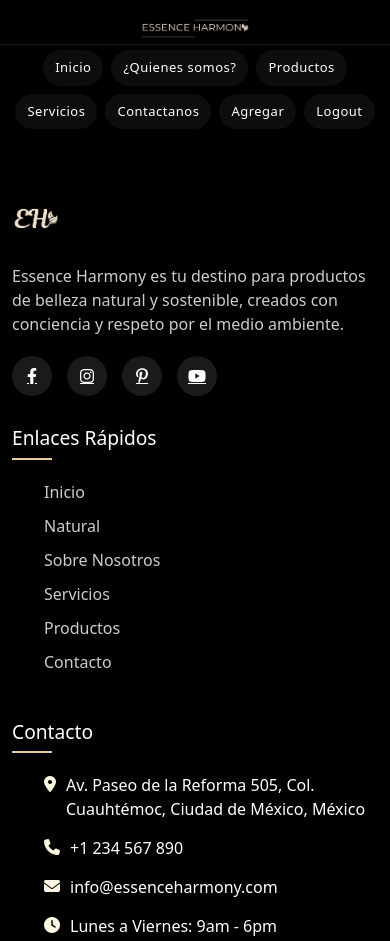
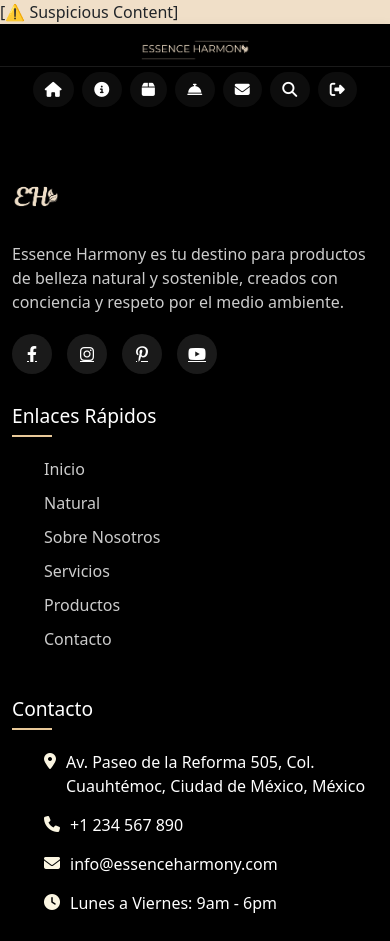
Before and after one commit to oscarjavier12/ProyectoFinal, a website: page src/html/components.html in a window 390 px wide. Shown: the top 941 px of the page. Drawn offline with nearby package versions, Linux system fonts and the light colour scheme.

Commit message:
cambio de menu

```diff
--- a/src/css/menu.css
+++ b/src/css/menu.css
@@ -1,3 +1,6 @@
+body {
+    background-color: #f0dfc8;
+}
 
 main {
     padding-top: 10px;
@@ -52,7 +55,9 @@ main {
 
 .main-menu a {
     text-decoration: none;
-    display: block;
+    display: flex;
+    align-items: center;
+    justify-content: center;
     padding: 12px 20px;
     color: #ffffff;
     font-size: 16px;
@@ -67,6 +72,11 @@ main {
     overflow: hidden;
 }
 
+.main-menu a i {
+    font-size: 20px;
+    /* Tamaño aumentado para los iconos */
+}
+
 .main-menu a::before {
     content: '';
     position: absolute;
@@ -78,8 +88,24 @@ main {
     transition: all 0.5s ease;
 }
 
+.menu-text {
+    max-width: 0;
+    opacity: 0;
+    white-space: nowrap;
+    overflow: hidden;
+    margin-left: 0;
+    transition: all 0.3s ease;
+}
+
 .main-menu a:hover::before {
     left: 100%;
+}
+
+.main-menu a:hover .menu-text {
+    max-width: 150px;
+    opacity: 1;
+    margin-left: 10px;
+    /* Aumentado para dar más espacio entre el icono y el texto */
 }
 
 .main-menu a:hover {
@@ -108,6 +134,11 @@ main {
         font-size: 14px;
     }
 
+    .main-menu a i {
+        font-size: 16px;
+        /* Reducir un poco el tamaño en pantallas medianas */
+    }
+
     .imagen {
         width: 130px;
     }
@@ -117,6 +148,11 @@ main {
     .main-menu a {
         padding: 8px 12px;
         font-size: 13px;
+    }
+
+    .main-menu a i {
+        font-size: 15px;
+        /* Mantener visible en pantallas pequeñas */
     }
 
     .imagen {
--- a/src/css/product.css
+++ b/src/css/product.css
@@ -17,7 +17,7 @@ main{
     margin: 0;
     padding: 0;
     box-sizing: border-box;
-    background-color: #f0dfc8;
+
 }
 
 h1,
--- a/src/html/components.html
+++ b/src/html/components.html
@@ -1,3 +1,4 @@
+[⚠️ Suspicious Content]
 <!DOCTYPE html>
 <html lang="en">
 
@@ -23,15 +24,23 @@
         </div>
         <nav class="main-menu">
             <ul>
-                <li><a href="/src/Index.html"> Inicio</a></li>
-                <li class="Usuario"><a href="/src/html/Informacion.html">¿Quienes somos?</a></li>
-                <li class="Usuario"><a href="/src/html/Productos.html">Productos</a></li>
-                <li class="Usuario"><a href="/src/html/Servicios.html">Servicios</a></li>
-                <li class="Usuario"><a href="/src/html/Contacto.html">Contactanos</a></li>
-                <li id="admin" style="display: none;"><a href="/src/html/Administrar.html">Administrar Productos</a>
-                </li>
-                <li id="progr" ><a href="/src/html/Busqueda.html">Agregar</a></li>
-                <li id="cerrar"><a href="#">Logout</a></li>
+                <li><a href="/src/Index.html" title="Inicio"><i class="fas fa-home"></i><span
+                            class="menu-text">Inicio</span></a></li>
+                <li class="Usuario"><a href="/src/html/Informacion.html" title="¿Quienes somos?"><i
+                            class="fas fa-info-circle"></i><span class="menu-text">¿Quienes somos?</span></a></li>
+                <li class="Usuario"><a href="/src/html/Productos.html" title="Productos"><i class="fas fa-box"></i><span
+                            class="menu-text">Productos</span></a></li>
+                <li class="Usuario"><a href="/src/html/Servicios.html" title="Servicios"><i
+                            class="fas fa-concierge-bell"></i><span class="menu-text">Servicios</span></a></li>
+                <li class="Usuario"><a href="/src/html/Contacto.html" title="Contáctanos"><i
+                            class="fas fa-envelope"></i><span class="menu-text">Contáctanos</span></a></li>
+                <li id="admin" style="display: none;"><a href="/src/html/Administrar.html"
+                        title="Agregar Productos"><i class="fas fa-cogs"></i><span class="menu-text">Agregar
+                            Productos</span></a></li>
+                <li id="progr"><a href="/src/html/Busqueda.html" title="Buscar"><i class="fas fa-search"></i><span
+                            class="menu-text">Buscar</span></a></li>
+                <li id="cerrar"><a href="#" title="Logout"><i class="fas fa-sign-out-alt"></i><span
+                            class="menu-text">Logout</span></a></li>
             </ul>
         </nav>
     </header>
@@ -92,8 +101,6 @@
             </div>
         </div>
     </footer>
-
-
 </body>
 
 </html>
```
Also changed, not shown: src/html/Administrar.html (+1 -0 lines).
